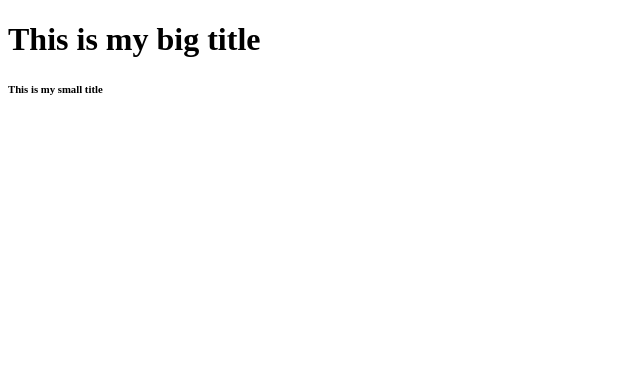
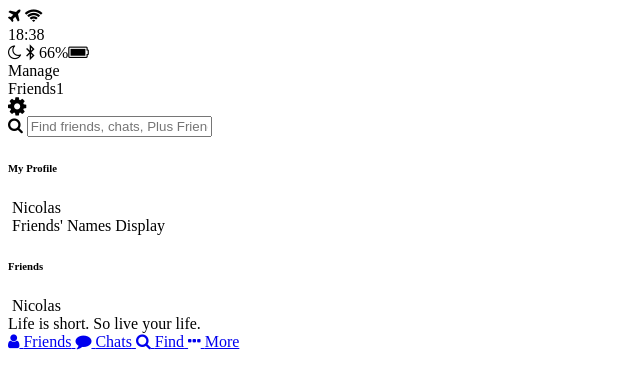
Before and after one commit to genewinsight/kakao-clone, a plain HTML site: page index.html in a window 1280 px wide. Shown: the whole page, without its empty margins (0-640 px from the left). Drawn offline with Linux system fonts and the light colour scheme.

Commit message:
chats is done

```diff
--- a/index.html
+++ b/index.html
@@ -1,10 +1,96 @@
 <!DOCTYPE html>
-<html>
-  <head>
-    <title>This is my title</title>
-  </head>
-  <body>
-    <h1>This is my big title</h1>
-    <h6>This is my small title</h6>
-  </body>
+<html lang="en">
+<head>
+  <meta charset="UTF-8">
+  <meta name="viewport" content="width=device-width, initial-scale=1.0">
+  <meta http-equiv="X-UA-Compatible" content="ie=edge">
+  <link rel="stylesheet" href="https://maxcdn.bootstrapcdn.com/font-awesome/4.7.0/css/font-awesome.min.css">
+  <title>Friends</title>
+</head>
+<body>
+  <header>
+  <div class="header__top">
+    <div class="header__column">
+      <i class="fa fa-plane"></i>
+      <i class="fa fa-wifi"></i>
+    </div>
+    <div class="header__column">
+      <span class="header__time">18:38</span>
+    </div>
+    <div class="header__column">
+      <i class="fa fa-moon-o"></i>
+      <i class="fa fa-bluetooth-b"></i>
+      <span class="header__battery">66%<i class="fa fa-battery-full"></i></span>
+    </div>
+  </div>
+  <div class="header__bottom">
+    <div class="header__column">
+      <span class="header__text">Manage</span>
+    </div>
+    <div class="header__column">
+      <span class="header__text">Friends</span><span class="header__number">1</span>
+    </div>
+    <div class="header__column">
+      <i class="fa fa-cog fa-lg"></i>
+    </div>
+  </div>
+  </header>
+  <main class="friends">
+    <div class="search-bar">
+      <i class="fa fa-search"></i>
+      <input type="text" placeholder="Find friends, chats, Plus Friends">
+    </div>
+    <section class="friends__section">
+      <header class="frineds__section-header">
+        <h6 class="friends__section-title">My Profile</h6>
+      </header>
+      <div class="friends__section-rows">
+        <div class="friends__section-row">
+          <img src="" alt="">
+          <span class="friends__section-name">Nicolas</span>
+        </div>
+      </div>
+      <div class="friends__section-rows">
+        <div class="friends__section-row">
+          <img src="" alt="">
+          <span class="friends__section-name">Friends' Names Display</span>
+        </div>
+      </div>
+    </section>
+    <section class="friends__section">
+      <header class="frineds__section-header">
+        <h6 class="friends__section-title">Friends</h6>
+        <div class="friends__section-rows">
+          <div class="friends__section-row">
+            <div class="friends__section-column">
+              <img src="" alt="">
+              <span class="friends__section-name">Nicolas</span>
+            </div>
+            <span class="friends__section-tagline">
+              Life is short. So live your life.
+            </span>
+          </div>
+        </div>
+      </header>
+    </section>
+  </main>
+  <nav class="tab-bar">
+    <a href="index.html" class="tab-bar__tab tab-bar__tab--selected">
+      <i class="fa fa-user"></i>
+      <span class="tab-bar__title">Friends</span>
+    </a>
+    <a href="chats.html" class="tab-bar__tab">
+      <i class="fa fa-comment"></i>
+      <span class="tab-bar__title">Chats</span>
+    </a>
+    <a href="find.html" class="tab-bar__tab">
+      <i class="fa fa-search"></i>
+      <span class="tab-bar__title">Find</span>
+    </a>
+    <a href="more.html" class="tab-bar__tab">
+      <i class="fa fa-ellipsis-h"></i>
+      <span class="tab-bar__title">More</span>
+    </a>
+  </nav>
+</body>
 </html>
```
Also changed, not shown: chat.html (+40 -0 lines), chats.html (+92 -0 lines), find.html (+57 -0 lines), more.html (+57 -0 lines), profile.html (+37 -0 lines).
